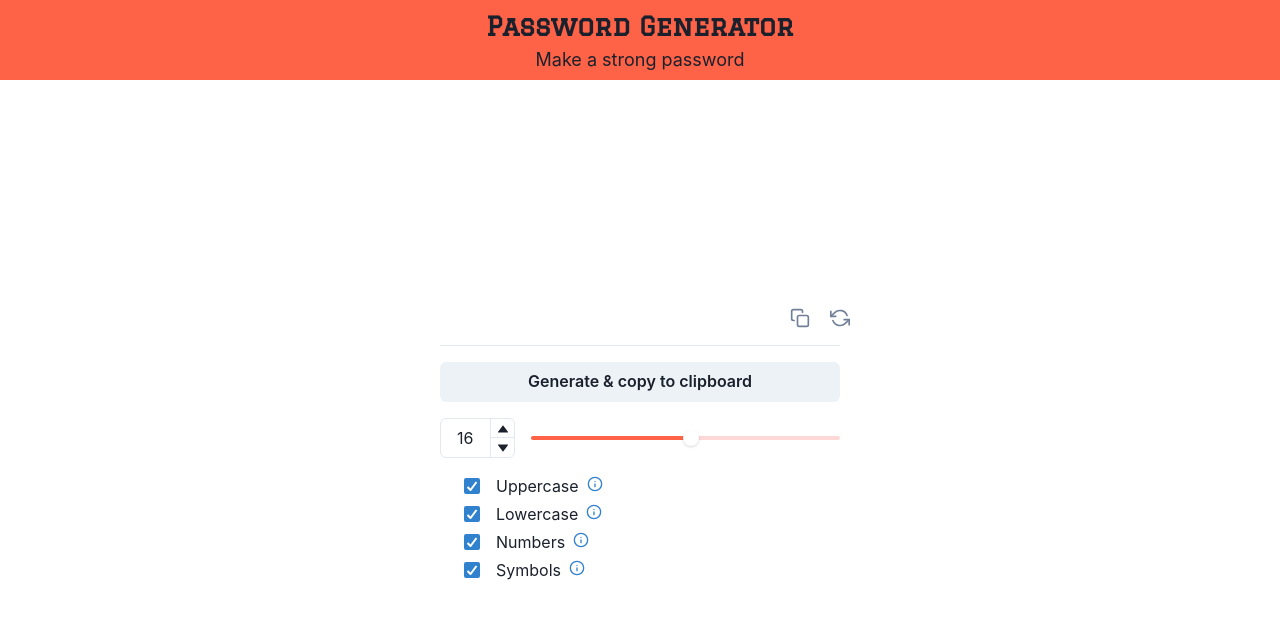
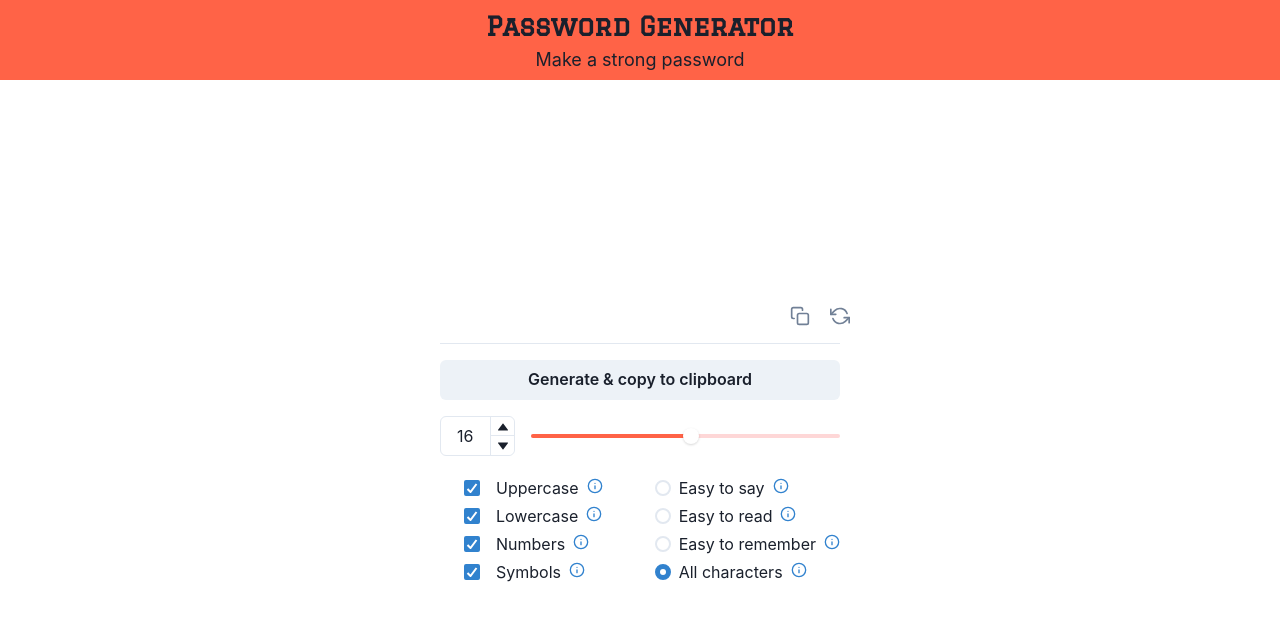
Before and after one commit to kristenprescott/password-generator, a React (Create React App) app: page / in a window 1280 px wide. Shown: the top 620 px of the page. Built offline with nearby package versions, Linux system fonts and the light colour scheme.

Commit message:
added radio options component

```diff
--- a/src/components/Display.tsx
+++ b/src/components/Display.tsx
@@ -6,12 +6,15 @@ import {
   InputGroup,
   InputRightElement,
   Stack,
+  HStack,
+  Spacer,
 } from "@chakra-ui/react";
 import { InlineStylesModel } from "models/InlineStylesModel";
 import { useState, useRef } from "react";
 import { PasswordLengthInputs } from "./PasswordLengthInputs";
 import { uppercase, lowercase, numbers, symbols } from "../common/characters";
 import { CharacterOptions } from "./CharacterOptions";
+import { PasswordOptions } from "./PasswordOptions";
 
 const styles: InlineStylesModel = {
   main: {
@@ -33,6 +36,8 @@ export const Display = (): JSX.Element => {
   const [includeLower, _setIncludeLower] = useState(true);
   const [includeNumbers, _setIncludeNumbers] = useState(true);
   const [includeSymbols, _setIncludeSymbols] = useState(true);
+
+  const [radioValue, _setRadioValue] = useState("4");
 
   const passwordRef = useRef(null);
 
@@ -119,6 +124,7 @@ export const Display = (): JSX.Element => {
           _setPasswordLength={_setPasswordLength}
         />
 
+        <HStack>
           <CharacterOptions
             includeUpper={includeUpper}
             includeLower={includeLower}
@@ -129,6 +135,12 @@ export const Display = (): JSX.Element => {
             handleNumbersChange={handleNumbersChange}
             handleSymbolsChange={handleSymbolsChange}
           />
+          <Spacer />
+          <PasswordOptions
+            radioValue={radioValue}
+            _setRadioValue={_setRadioValue}
+          />
+        </HStack>
       </Stack>
     </div>
   );
--- a/src/components/PasswordOptions.tsx
+++ b/src/components/PasswordOptions.tsx
@@ -15,25 +15,29 @@ interface Props {
 }
 
 export const PasswordOptions = ({ radioValue, _setRadioValue }: Props) => {
+  const handleChange = (nextValue: string) => {
+    const val = nextValue;
+    _setRadioValue(nextValue.toString());
+    alert(val);
+  };
+
   return (
-    <RadioGroup onChange={_setRadioValue} value={radioValue}>
+    <RadioGroup onChange={handleChange} value={radioValue}>
       <Stack pl={6} mt={1} spacing={1}>
         <Radio value="1">
           <HStack direction="row" isInline>
             <Text>Easy to say</Text>
-            <Tooltip
-              label="Avoid numbers/special chars & include real words"
-              hasArrow
-            >
+            <Tooltip label="Avoid numbers and symbols" hasArrow>
               <span>
                 <Icon as={FiInfo} w={4} h={4} color="blue.500" />
               </span>
             </Tooltip>
           </HStack>
         </Radio>
+
         <Radio value="2">
           <HStack direction="row" isInline>
-            <Text>East to read</Text>
+            <Text>Easy to read</Text>
             <Tooltip
               label="Avoid ambigious chars like I, l, 1, O, and 0"
               hasArrow
@@ -44,10 +48,25 @@ export const PasswordOptions = ({ radioValue, _setRadioValue }: Props) => {
             </Tooltip>
           </HStack>
         </Radio>
+
         <Radio value="3">
           <HStack direction="row" isInline>
+            <Text>Easy to remember</Text>
+            <Tooltip label="Use real words" hasArrow>
+              <span>
+                <Icon as={FiInfo} w={4} h={4} color="blue.500" />
+              </span>
+            </Tooltip>
+          </HStack>
+        </Radio>
+
+        <Radio value="4">
+          <HStack direction="row" isInline>
             <Text>All characters</Text>
-            <Tooltip label="Any char combos" hasArrow>
+            <Tooltip
+              label="Include uppercase, lowercase, numbers, and symbols"
+              hasArrow
+            >
               <span>
                 <Icon as={FiInfo} w={4} h={4} color="blue.500" />
               </span>
```
Lines whose indentation alone changed are shown as unchanged.
